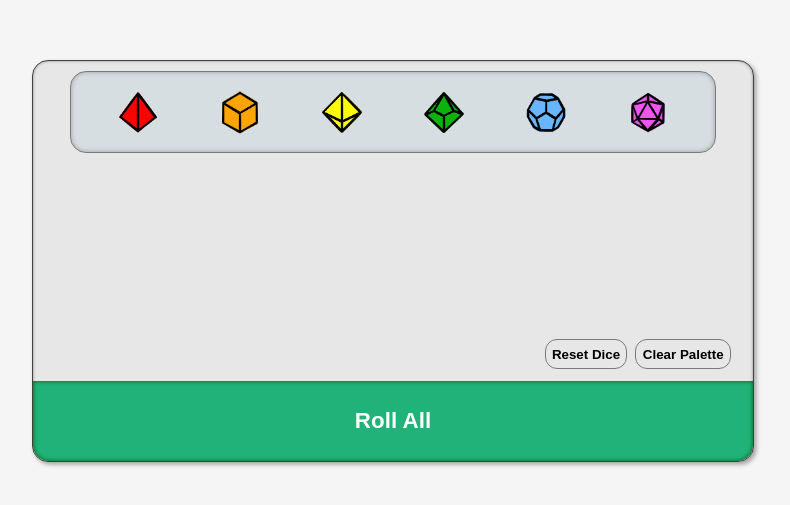
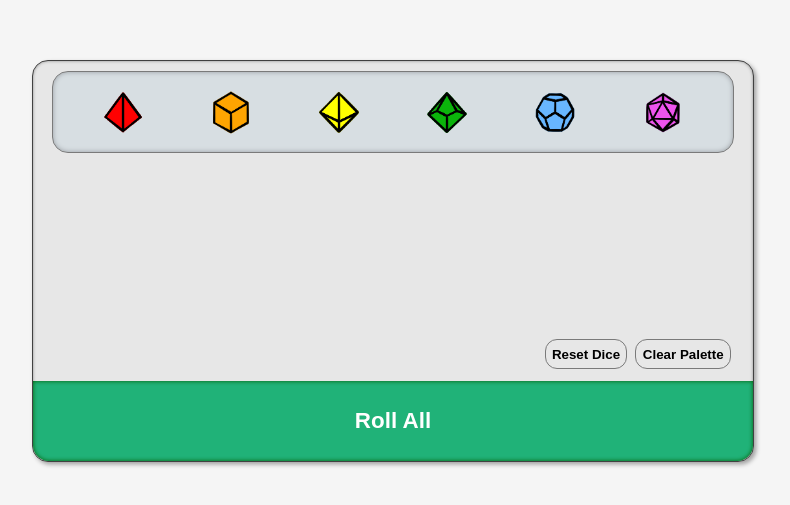
Before and after one commit to CoreyJSteiner/dice-palette, a React (Vite) app: page / in a window 1280 px wide. Shown: the part 139-644 px from the top of the page, without its empty margins (247-1037 px from the left). Built offline with nearby package versions, Linux system fonts and the light colour scheme.

Commit message:
removes dynamic vh and debugging lines

```diff
--- a/src/App.css
+++ b/src/App.css
@@ -7,7 +7,6 @@
 body {
   margin: 0;
   padding: 0;
-  overflow: hidden;
   height: 100%;
 }
 
--- a/src/components/DieComponent.css
+++ b/src/components/DieComponent.css
@@ -21,7 +21,8 @@
     flex-direction: column;
     justify-content: space-between;
     align-items: center;
-    width: 45rem;
+    width: 100%;
+    max-width: 45rem;
     height: 25rem;
     background: #e7e7e7;
     border-radius: 1rem;
@@ -77,7 +78,7 @@
     justify-content: space-around;
     align-items: center;
     padding: 1rem;
-    width: 85%;
+    width: 90%;
     margin: var(--palette-edge-space) var(--palette-edge-space) 0rem;
     background: rgb(215, 222, 226);
     border: 1px solid #7a7a7a;
@@ -87,6 +88,7 @@
 
 @media screen and (max-width: 900px) {
     .die-options {
+        width: 85%;
         max-height: 2rem
     }
 }
--- a/src/components/DiePalette.tsx
+++ b/src/components/DiePalette.tsx
@@ -22,27 +22,15 @@
         }
 
         const handleKeyUp = (e: KeyboardEvent): void => {
-            heldKeysRef.current.delete(e.code);
+            heldKeysRef.current.delete(e.code)
         }
 
-        window.addEventListener('keydown', handleKeyDown);
-        window.addEventListener('keyup', handleKeyUp);
+        window.addEventListener('keydown', handleKeyDown)
+        window.addEventListener('keyup', handleKeyUp)
         return (): void => {
-            window.removeEventListener('keydown', handleKeyDown);
-            window.removeEventListener('keyup', handleKeyUp);
-        };
-    }, []);
-
-    useEffect(() => {
-        const setVh = () => {
-            const vh = window.innerHeight * 0.01
-            document.documentElement.style.setProperty('--vh', `${vh}px`)
+            window.removeEventListener('keydown', handleKeyDown)
+            window.removeEventListener('keyup', handleKeyUp)
         }
-
-        setVh()
-        window.addEventListener('resize', setVh)
-
-        return () => window.removeEventListener('resize', setVh)
     }, [])
 
     useEffect(() => {
@@ -178,7 +166,6 @@
                         const updatedGroup = structuredClone(poolItem)
                         updatedGroup.details.dice = poolItem.details.dice.filter(die => die.key !== inputDieKey)
                         newPoolItems.push(updatedGroup)
-                        console.dir(updatedGroup)
                     } else {
                         newPoolItems.push(poolItem)
                     }
```
